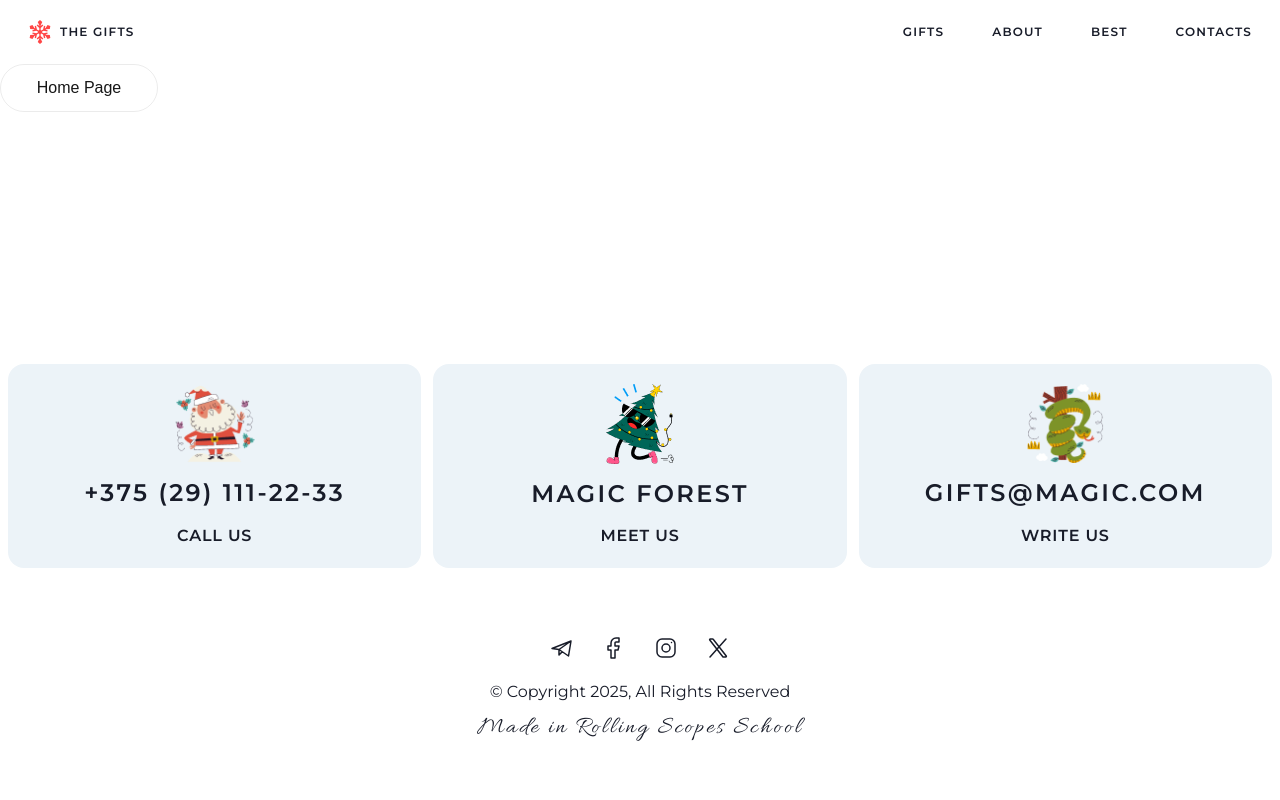
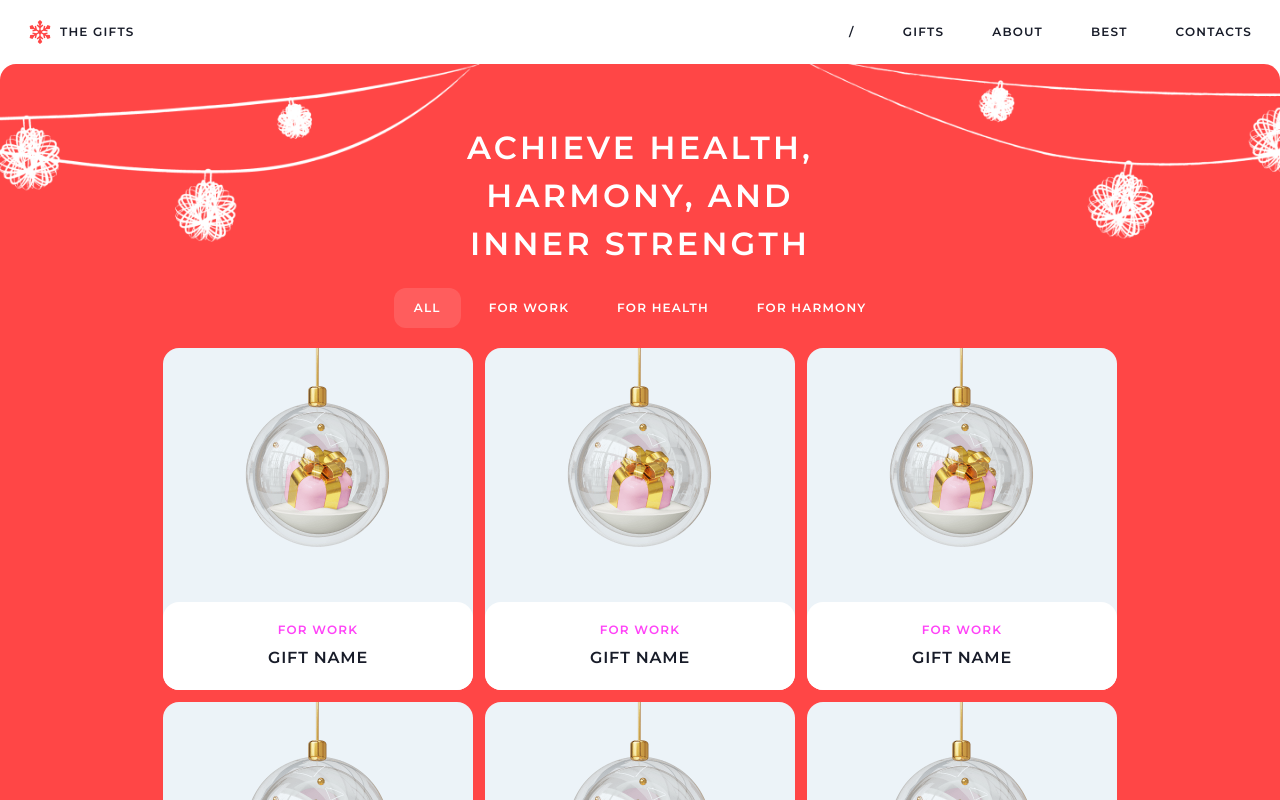
Before and after one commit to aldazharbekov/gifts-shop, a Next.js app: page /gifts in a window 1280 px wide. Shown: the top 800 px of the page. Built offline with nearby package versions, Linux system fonts and the light colour scheme.

Commit message:
feat: add gifts page and finish htlm

```diff
--- a/app/(gifts-shop)/components/HeaderMenu.tsx
+++ b/app/(gifts-shop)/components/HeaderMenu.tsx
@@ -1,9 +1,10 @@
 import Link from "next/link";
 
 const menuItems = [
+  { href: "/", label: "/" },
   { href: "/gifts", label: "gifts" },
-  { href: "/home/#about", label: "about" },
-  { href: "/home/#best-gifts", label: "best" },
+  { href: "/gifts-shop/#about", label: "about" },
+  { href: "/gifts-shop/#best-gifts", label: "best" },
   { href: "#footer", label: "contacts" },
 ];
 
--- a/app/(gifts-shop)/components/Logo.tsx
+++ b/app/(gifts-shop)/components/Logo.tsx
@@ -5,13 +5,13 @@ import { Text } from "./Text";
 export default function Logo() {
   return (
     <Link
-      href="/home"
+      href="/gifts-shop"
       className="flex items-center text-cs-dark gap-2 px-5 py-2 rounded-xl"
     >
       <Image src="/snowflake.svg" alt="Лого" width={24} height={24} />
       <Text type="ActionSmall" color="dark">
         the gifts
-      </Text>{" "}
+      </Text>
     </Link>
   );
 }
--- a/app/(gifts-shop)/home/SliderSection.tsx
+++ b/app/(gifts-shop)/gifts-shop/SliderSection.tsx
@@ -53,10 +53,38 @@ export default function SliderSection() {
         </div>
         <div className="flex justify-end items-center gap-5 w-full">
           <button className="flex justify-center items-center w-14 h-14 rounded-2xl bg-inherit text-cs-static-white-40 border border-cs-static-white-40">
-            L
+            <svg
+              width="24"
+              height="24"
+              viewBox="0 0 24 24"
+              fill="none"
+              xmlns="http://www.w3.org/2000/svg"
+            >
+              <path
+                d="M18.5 12H6M6 12L12 6M6 12L12 18"
+                stroke="currentColor"
+                strokeWidth="1.2"
+                strokeLinecap="round"
+                strokeLinejoin="round"
+              />
+            </svg>
           </button>
           <button className="flex justify-center items-center w-14 h-14 rounded-2xl bg-inherit text-cs-static-white border border-cs-static-white cursor-pointer hover:bg-cs-static-white hover:text-cs-primary animation">
-            R
+            <svg
+              width="24"
+              height="24"
+              viewBox="0 0 24 24"
+              fill="none"
+              xmlns="http://www.w3.org/2000/svg"
+            >
+              <path
+                d="M6 12H18.5M18.5 12L12.5 6M18.5 12L12.5 18"
+                stroke="currentColor"
+                strokeWidth="1.2"
+                strokeLinecap="round"
+                strokeLinejoin="round"
+              />
+            </svg>
           </button>
         </div>
       </div>
--- /dev/null
+++ b/app/(gifts-shop)/gifts/GiftsSection.tsx
@@ -0,0 +1,50 @@
+import GiftCard from "../components/GiftCard";
+import { Text } from "../components/Text";
+export default function GiftsSection() {
+  return (
+    <section
+      id="gifts"
+      className="flex justify-center items-center w-full h-auto px-2 py-15 bg-cs-primary bg-no-repeat bg-top bg-contain rounded-2xl"
+      style={{ backgroundImage: "url('/bg-garland.png')" }}
+    >
+      <div className="section-container flex flex-col items-center gap-5 h-auto text-center">
+        <Text type="Header1">
+          Achieve health,
+          <br /> harmony, and
+          <br /> inner strength{" "}
+        </Text>
+        <div className="flex justify-center items-center gap-0 md:gap-2 w-full text-center">
+          <p className="font-[montserrat] font-semibold text-xs text-cs-static-white uppercase tracking-widest hover:bg-cs-static-white-20 animation px-2 md:px-5 py-3 rounded-xl cursor-pointer bg-cs-static-white-20">
+            All
+          </p>
+          <p className="font-[montserrat] font-semibold text-xs text-cs-static-white uppercase tracking-widest hover:bg-cs-static-white-20 animation px-2 md:px-5 py-3 rounded-xl cursor-pointer">
+            For work
+          </p>
+          <p className="font-[montserrat] font-semibold text-xs text-cs-static-white uppercase tracking-widest hover:bg-cs-static-white-20 animation px-2 md:px-5 py-3 rounded-xl cursor-pointer">
+            For health
+          </p>
+          <p className="font-[montserrat] font-semibold text-xs text-cs-static-white uppercase tracking-widest hover:bg-cs-static-white-20 animation px-2 md:px-5 py-3 rounded-xl cursor-pointer">
+            For harmony
+          </p>
+        </div>
+
+        <div className="flex flex-wrap justify-center items-start gap-3 w-full h-auto min-h-[1050px]">
+          <GiftCard />
+          <GiftCard />
+          <GiftCard />
+          <GiftCard />
+
+          <GiftCard />
+          <GiftCard />
+          <GiftCard />
+          <GiftCard />
+
+          <GiftCard />
+          <GiftCard />
+          <GiftCard />
+          <GiftCard />
+        </div>
+      </div>
+    </section>
+  );
+}
--- a/app/(gifts-shop)/gifts/page.tsx
+++ b/app/(gifts-shop)/gifts/page.tsx
@@ -1,14 +1,9 @@
-import Link from "next/link";
+import GiftsSection from "./GiftsSection";
 
 export default function GiftsPage() {
   return (
     <div>
-      <Link
-        href="/home"
-        className="rounded-full border border-solid border-black/[.08] dark:border-white/[.145] transition-colors flex items-center justify-center hover:bg-[#f2f2f2] dark:hover:bg-[#1a1a1a] hover:border-transparent font-medium text-sm sm:text-base h-10 sm:h-12 px-4 sm:px-5 w-full sm:w-auto md:w-[158px]"
-      >
-        Home Page
-      </Link>
+      <GiftsSection />
     </div>
   );
 }
--- a/app/page.tsx
+++ b/app/page.tsx
@@ -6,7 +6,7 @@ export default function Home() {
       <main className="flex flex-col gap-[32px] row-start-2 items-center sm:items-start">
         <div className="flex gap-4 items-center flex-col sm:flex-row">
           <Link
-            href="/home"
+            href="/gifts-shop"
             className="rounded-full border border-solid border-black/[.08] dark:border-white/[.145] transition-colors flex items-center justify-center hover:bg-[#f2f2f2] dark:hover:bg-[#1a1a1a] hover:border-transparent font-medium text-sm sm:text-base h-10 sm:h-12 px-4 sm:px-5 w-full sm:w-auto md:w-[158px]"
           >
             Gifts Shop
```
Also changed, not shown: app/(gifts-shop)/gifts-shop/AboutSection.tsx (renamed from app/(gifts-shop)/home/AboutSection.tsx), app/(gifts-shop)/gifts-shop/BestGiftsSection.tsx (renamed from app/(gifts-shop)/home/BestGiftsSection.tsx), app/(gifts-shop)/gifts-shop/CTA.tsx (renamed from app/(gifts-shop)/home/CTA.tsx), app/(gifts-shop)/gifts-shop/HeroSection.tsx (renamed from app/(gifts-shop)/home/HeroSection.tsx), app/(gifts-shop)/gifts-shop/page.tsx (renamed from app/(gifts-shop)/home/page.tsx).
